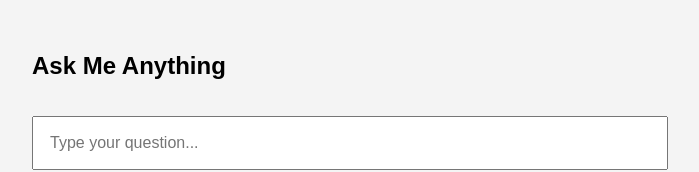
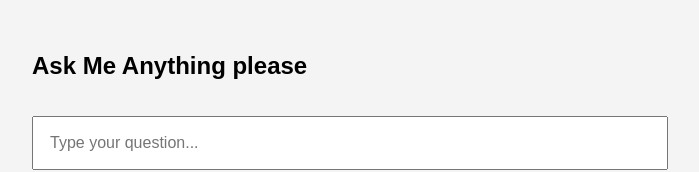
Before and after one commit to dilsoncarneiro/Dilbot, a plain HTML site: page index.html in a window 1280 px wide. Shown: the top 172 px of the page, without its empty margins (308-1007 px from the left). Drawn offline with Linux system fonts and the light colour scheme.

Commit message:
Update index.html

```diff
--- a/index.html
+++ b/index.html
@@ -27,7 +27,7 @@
 </head>
 <body>
 
-  <h2>Ask Me Anything</h2>
+  <h2>Ask Me Anything please</h2>
   <input id="question" placeholder="Type your question..." />
   <button onclick="ask()">Submit</button>
 
```
